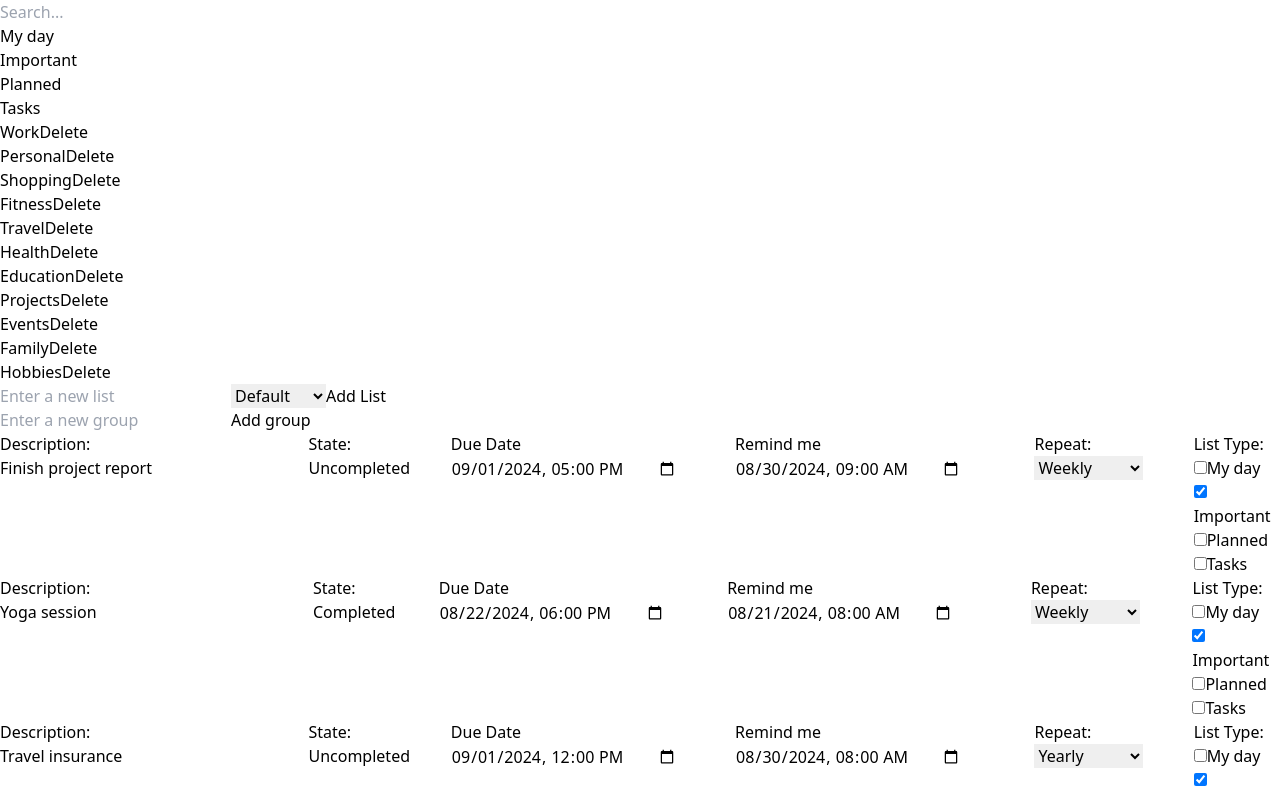
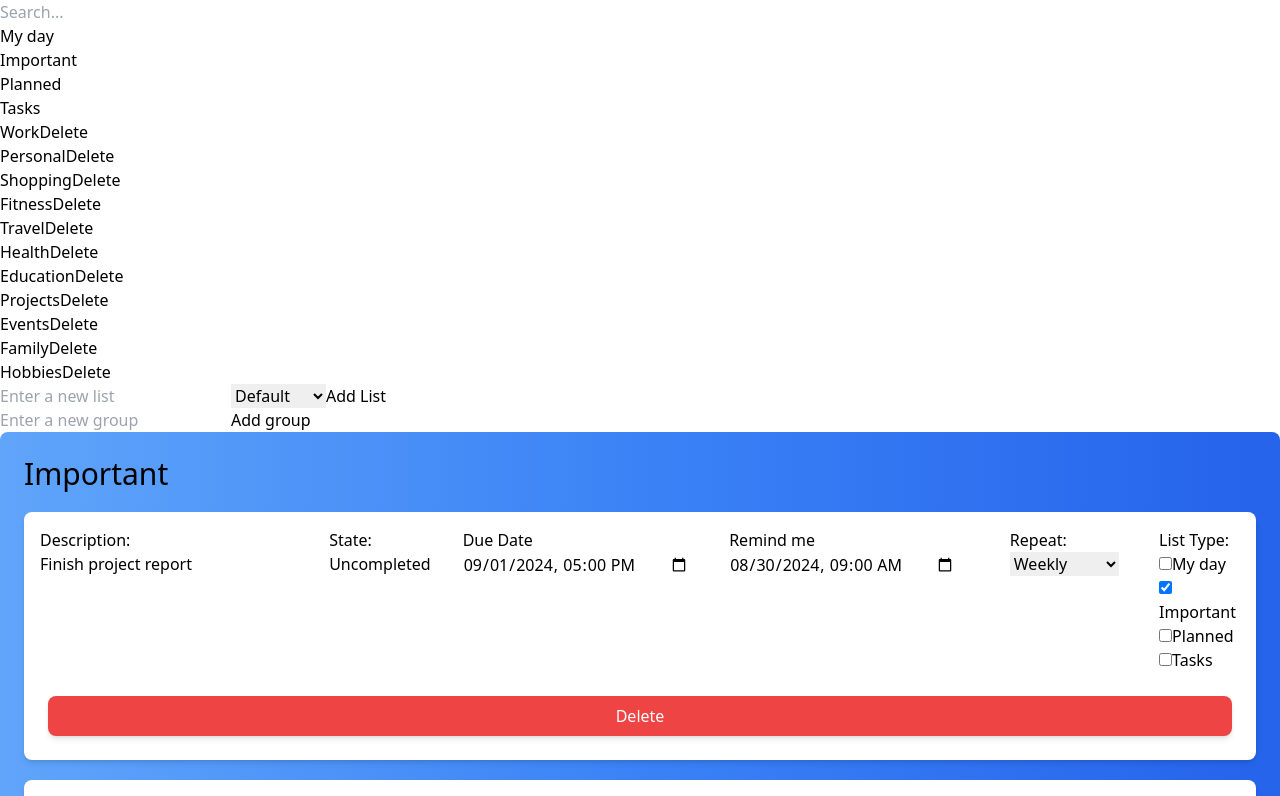
Before and after one commit to romanmicuda/task-managment-app, a React (Create React App) app: page /filter/Important in a window 1280 px wide. Shown: the top 796 px of the page. Built offline with nearby package versions, Linux system fonts and the light colour scheme.

Commit message:
feat: add delete button of todo in my day important planned and task group list

```diff
--- /dev/null
+++ b/src/component/DeleteButtonTodo.tsx
@@ -0,0 +1,54 @@
+import React from "react";
+import { useTodo } from "./TodoProvider";
+import { Group, ListType } from "../types";
+
+export interface DeleteButtonProps {
+  todoId: number;
+  nameParam: string | undefined;
+}
+
+const DeleteButtonTodo: React.FC<DeleteButtonProps> = ({
+  todoId,
+  nameParam,
+}) => {
+  const { groups, setGroups } = useTodo();
+  const handleDeleteTodoItem = () => {
+    if (nameParam == "My day" || "Important" || "Planned" || "Tasks") {
+      setGroups((prevGroups) =>
+        prevGroups.map((group) => ({
+          ...group,
+          groupList: group.groupList.map((list) => ({
+            ...list,
+            lists: list.lists.filter((todo) => todoId !== todo.id),
+          })),
+        }))
+      );
+    }
+
+    setGroups((prevGroups) =>
+      prevGroups.map((group) => ({
+        ...group,
+        groupList: group.groupList.map((list) =>
+          list.name === nameParam
+            ? {
+                ...list,
+                lists: list.lists.filter((todo) => todo.id !== todoId),
+              }
+            : list
+        ),
+      }))
+    );
+  };
+  return (
+    <div className="w-full p-2">
+      <button
+        onClick={() => handleDeleteTodoItem()}
+        className="py-2 px-4 w-full bg-red-500 text-white rounded-lg shadow-md hover:bg-red-600 focus:outline-none focus:ring-2 focus:ring-red-500"
+      >
+        Delete
+      </button>
+    </div>
+  );
+};
+
+export default DeleteButtonTodo;
--- a/src/component/TodoList.tsx
+++ b/src/component/TodoList.tsx
@@ -4,6 +4,7 @@ import { useTodo } from "./TodoProvider";
 import { Group, TodoType } from "../types";
 import TodoItem from "./TodoItem";
 import { AddTodo } from "./AddTodo";
+import DeleteButtonTodo from "./DeleteButtonTodo";
 
 const TodoList: React.FC = () => {
   const { nameParam } = useParams<{ nameParam: string }>();
@@ -14,32 +15,19 @@ const TodoList: React.FC = () => {
     .find((list) => list.name === nameParam);
 
   if (!groupList) {
-    return <p>List not found</p>;
+    return <p className="text-center text-red-500">List not found</p>;
   }
 
-  const handleDeleteTodoItem = (id: number) => {
-    setGroups((prevGroups) =>
-      prevGroups.map((group) => ({
-        ...group,
-        groupList: group.groupList.map((list) =>
-          list.name === nameParam
-            ? { ...list, lists: list.lists.filter((todo) => todo.id !== id) }
-            : list
-        ),
-      }))
-    );
-  };
-
   return (
-    <div>
-      <h1>Name of List: {groupList.name}</h1>
-      <div>
+    <div className="p-6 bg-gradient-to-r from-blue-400 via-blue-500 to-blue-600 rounded-lg shadow-md">
+      <h1 className="text-3xl text-white mb-4">{groupList.name}</h1>
+      <div className="space-y-4">
         {groupList.lists.map((todo) => (
-          <div key={todo.id}>
+          <div key={todo.id} className="p-4 bg-white rounded-lg shadow-md">
             <TodoItem {...todo} />
-            <button onClick={() => handleDeleteTodoItem(todo.id)}>
-              Delete
-            </button>
+            <div className="mt-4 flex justify-end">
+              <DeleteButtonTodo todoId={todo.id} nameParam={nameParam} />
+            </div>
           </div>
         ))}
       </div>
--- a/src/component/TodoListFilter.tsx
+++ b/src/component/TodoListFilter.tsx
@@ -3,6 +3,7 @@ import { useTodo } from "./TodoProvider";
 import TodoItem from "./TodoItem";
 import { useParams } from "react-router-dom";
 import { AddTodo } from "./AddTodo";
+import DeleteButtonTodo from "./DeleteButtonTodo";
 
 export const TodoListFilter: React.FC = () => {
   const { filterListType } = useParams<{
@@ -20,13 +21,22 @@ export const TodoListFilter: React.FC = () => {
   useDebugValue(groups, (groups) => `${groups}`);
 
   return (
-    <>
+    <div className="p-6 bg-gradient-to-r from-blue-400 via-blue-500 to-blue-600 rounded-lg shadow-md">
+      <h1 className="text-3xl mb-4">{filterListType}</h1>
       <div>
         {todoLists.map((todo) => (
-          <TodoItem key={todo.id} {...todo} />
+          <div className="p-4 bg-white rounded-lg shadow-md my-5">
+            <TodoItem key={todo.id} {...todo} />
+            <div className="mt-4 flex justify-end">
+              <DeleteButtonTodo
+                todoId={todo.id}
+                nameParam={filterListType as string}
+              />
+            </div>
+          </div>
         ))}
       </div>
       <AddTodo nameParam={filterListType} />
-    </>
+    </div>
   );
 };
```
